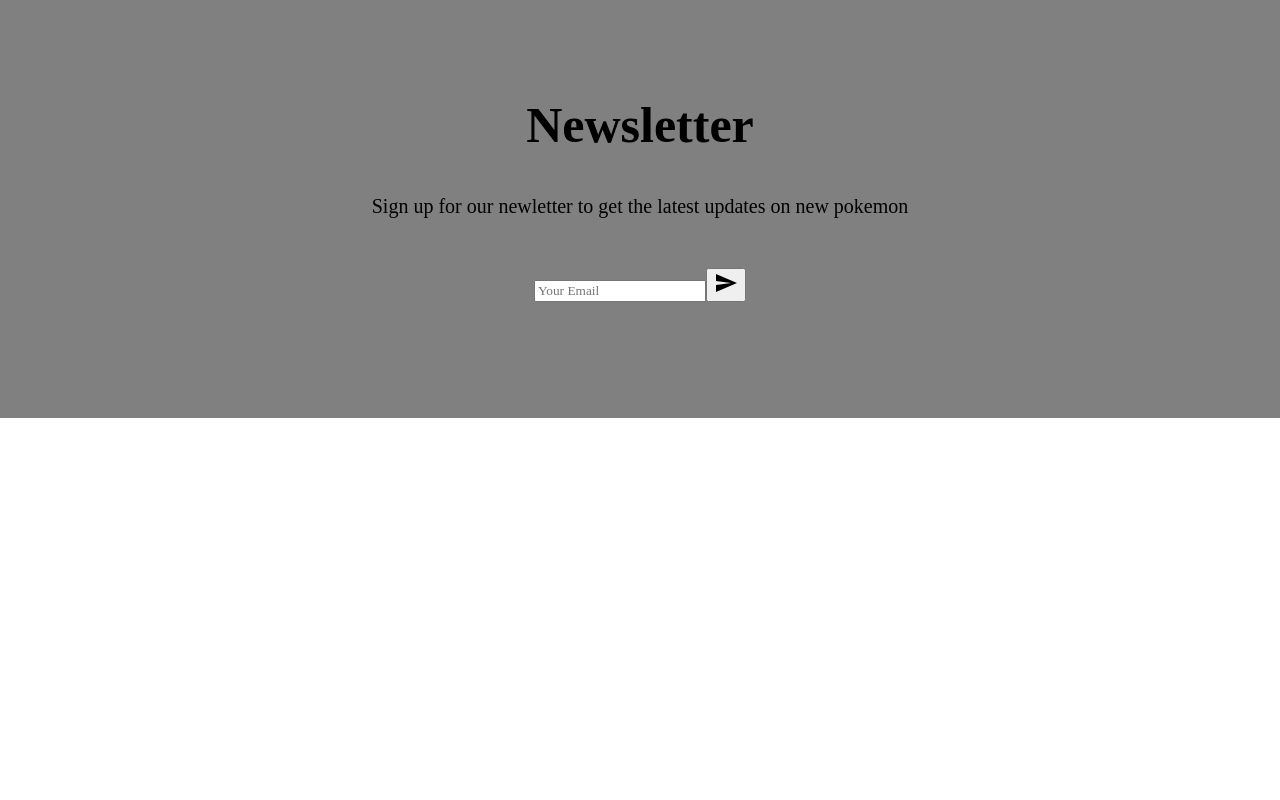
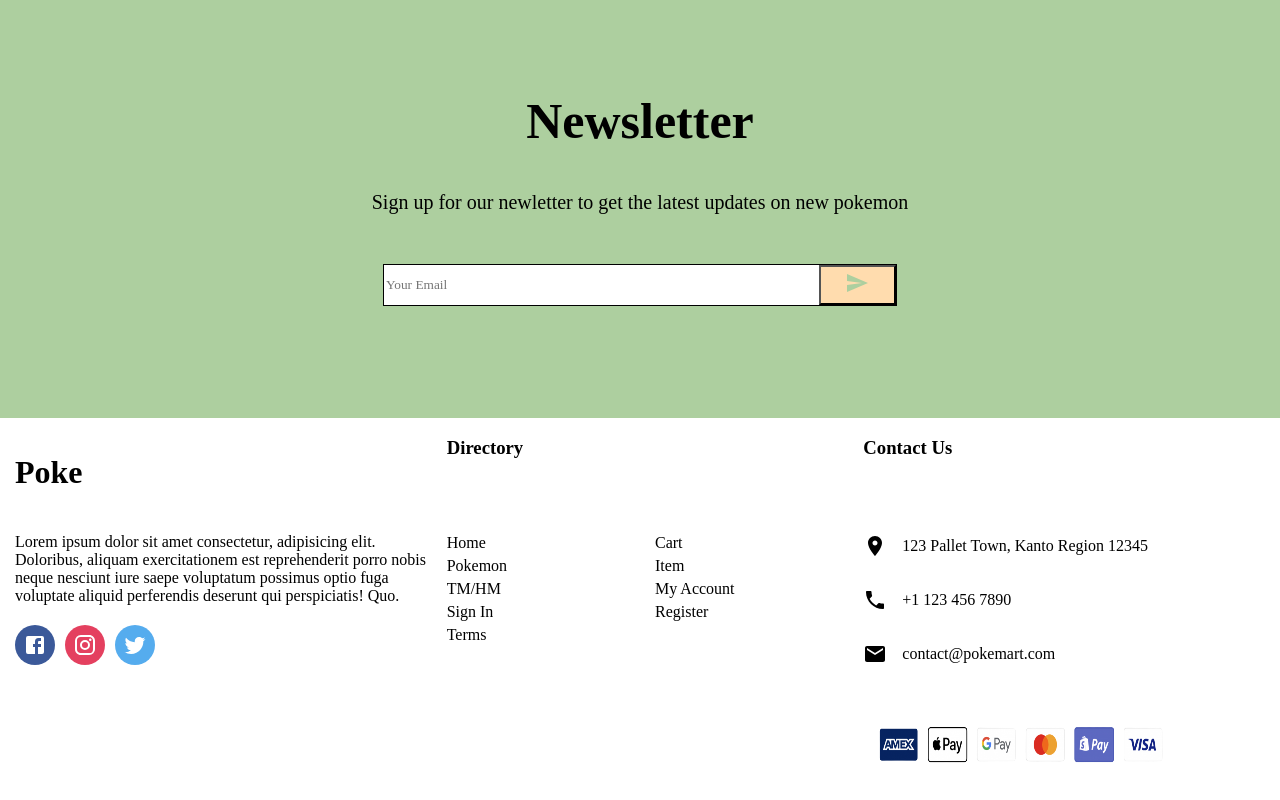
Before and after one commit to SteamyBun/Pokemon_Ecommerce, a React (Create React App) app: page / in a window 1280 px wide. Shown: the part 2688-3488 px from the top of the page. Before the commit the page ends 3106 px from the top, so only its background shows below. Built offline with nearby package versions, Linux system fonts and the light colour scheme; a web font is replaced by a local one.

Commit message:
Added Newsletter and Footer

```diff
--- /dev/null
+++ b/src/components/Footer.jsx
@@ -0,0 +1,129 @@
+import {
+  Facebook,
+  Instagram,
+  Mail,
+  Phone,
+  Room,
+  Twitter,
+} from '@mui/icons-material';
+import styled from 'styled-components';
+
+const Container = styled.div`
+  display: flex;
+`;
+const Left = styled.div`
+  flex: 1;
+  display: flex;
+  flex-direction: column;
+  padding: 15px;
+`;
+const Logo = styled.h1``;
+const Desc = styled.p`
+  margin: 20px 0px;
+`;
+const SocialContact = styled.div`
+  display: flex;
+`;
+const SocialIcon = styled.div`
+  width: 40px;
+  height: 40px;
+  border-radius: 50%;
+  color: white;
+  background-color: #${(props) => props.color};
+  display: flex;
+  align-items: center;
+  justify-content: center;
+  margin-right: 10px;
+`;
+
+const Center = styled.div`
+  flex: 1;
+`;
+
+const Title = styled.h3`
+  margin-bottom: 75px;
+`;
+const List = styled.ul`
+  padding: 0;
+  margin: 0;
+  list-style: none;
+  display: flex;
+  flex-wrap: wrap;
+`;
+const ListItem = styled.li`
+  width: 50%;
+  margin-bottom: 5px;
+`;
+
+const Right = styled.div`
+  flex: 1;
+`;
+
+const ContactItem = styled.div`
+  display: flex;
+  align-items: center;
+  margin-bottom: 30px;
+`;
+
+const Payment = styled.img`
+  width: 75%;
+  height: 100px;
+`;
+
+const Footer = () => {
+  return (
+    <Container>
+      <Left>
+        <Logo>Poke</Logo>
+        <Desc>
+          Lorem ipsum dolor sit amet consectetur, adipisicing elit. Doloribus,
+          aliquam exercitationem est reprehenderit porro nobis neque nesciunt
+          iure saepe voluptatum possimus optio fuga voluptate aliquid
+          perferendis deserunt qui perspiciatis! Quo.
+        </Desc>
+        <SocialContact>
+          <SocialIcon color='3B5999'>
+            <Facebook />
+          </SocialIcon>
+          <SocialIcon color='E4405F'>
+            <Instagram />
+          </SocialIcon>
+          <SocialIcon color='55ACEE'>
+            <Twitter />
+          </SocialIcon>
+        </SocialContact>
+      </Left>
+      <Center>
+        <Title>Directory</Title>
+        <List>
+          <ListItem>Home</ListItem>
+          <ListItem>Cart</ListItem>
+          <ListItem>Pokemon</ListItem>
+          <ListItem>Item</ListItem>
+          <ListItem>TM/HM</ListItem>
+          <ListItem>My Account</ListItem>
+          <ListItem>Sign In</ListItem>
+          <ListItem>Register</ListItem>
+          <ListItem>Terms</ListItem>
+        </List>
+      </Center>
+      <Right>
+        <Title>Contact Us</Title>
+        <ContactItem>
+          <Room style={{ marginRight: '15px' }} /> 123 Pallet Town, Kanto Region
+          12345
+        </ContactItem>
+        <ContactItem>
+          <Phone style={{ marginRight: '15px' }} /> +1 123 456 7890
+        </ContactItem>
+        <ContactItem>
+          <Mail style={{ marginRight: '15px' }} />
+          contact@pokemart.com
+        </ContactItem>
+        <Payment src='images/payment.png' />
+      </Right>
+    </Container>
+  );
+};
+
+export default Footer;
--- a/src/components/NewsLetter.jsx
+++ b/src/components/NewsLetter.jsx
@@ -3,7 +3,7 @@
 
 const Container = styled.div`
   height: 60vh;
-  background-color: gray;
+  background-color: #adcf9f;
   display: flex;
   justify-content: center;
   align-items: center;
@@ -16,9 +16,23 @@
   font-size: 20px;
   margin-bottom: 50px;
 `;
-const InputContainer = styled.div``;
-const Input = styled.input``;
-const Button = styled.button``;
+const InputContainer = styled.div`
+  height: 40px;
+  width: 40%;
+  background-color: white;
+  display: flex;
+  justify-content: space-between;
+  border: 1px solid black;
+`;
+const Input = styled.input`
+  border: none;
+  flex: 7;
+`;
+const Button = styled.button`
+  flex: 1;
+  background-color: #ffdcae;
+  color: #adcf9f;
+`;
 
 const NewsLetter = () => {
   return (
--- a/src/pages/Home.jsx
+++ b/src/pages/Home.jsx
@@ -5,6 +5,7 @@
 import Categories from '../components/Categories';
 import Products from '../components/Products';
 import NewsLetter from '../components/NewsLetter';
+import Footer from '../components/Footer';
 
 const Home = () => {
   return (
@@ -15,6 +16,7 @@
       <Categories />
       <Products />
       <NewsLetter />
+      <Footer />
     </div>
   );
 };
```
Also changed, not shown: public/images/payment.png (added).
